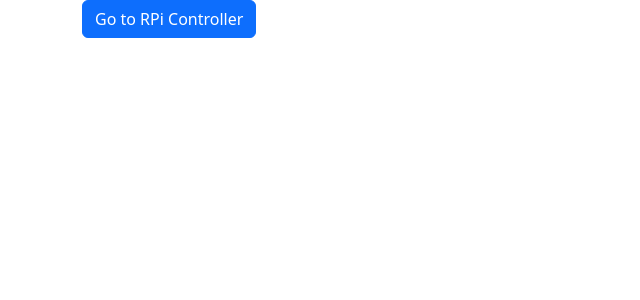
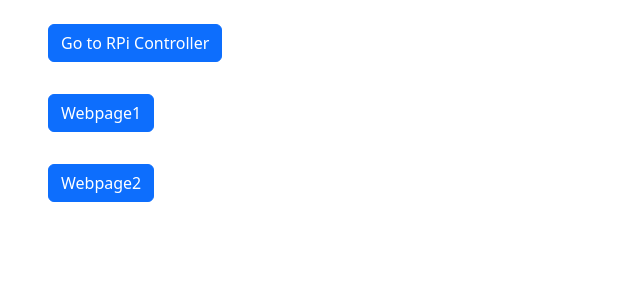
Before and after one commit to nagallegos/home_server, a Flask app: page / in a window 1280 px wide. Shown: the top 300 px of the page, without its empty margins (0-640 px from the left). Run offline with Flask 3, Linux system fonts and the light colour scheme.

Commit message:
Added webpages

```diff
--- a/Web Server/server.py
+++ b/Web Server/server.py
@@ -11,6 +11,18 @@ led1,led2,led3= 11,13,15
 @app.route('/')
 def index():
     return render_template('index.html')
+
+@app.route('/home')
+def home():
+    return render_template('index.html')
+
+@app.route('/webpage1')
+def webpage1():
+    return render_template('webpage1.html')
+
+@app.route('/webpage2')
+def webpage2():
+    return render_template('webpage2.html')
 
 @app.route('/RPi_control')
 def RPi_control():
--- a/Web Server/templates/index.html
+++ b/Web Server/templates/index.html
@@ -4,11 +4,33 @@
     <meta charset="utf-8">
     <meta name="viewport" content="width=device-width, initial-scale=1">
     <title>Home Page</title>
+    <link rel="stylesheet" href="./index.scss">
     <link href="https://cdn.jsdelivr.net/npm/bootstrap@5.3.2/dist/css/bootstrap.min.css" rel="stylesheet" integrity="sha384-T3c6CoIi6uLrA9TneNEoa7RxnatzjcDSCmG1MXxSR1GAsXEV/Dwwykc2MPK8M2HN" crossorigin="anonymous">
   </head>
   <body>
-    <div class="container">
-      <a href=\RPi_control><button type="button" class="btn btn-primary">Go to RPi Controller</button></a>
+    <div class="container text-start m-2">
+      <div class="row p-3">
+        <div class="col">
+          <div class="container">
+            <a href=\RPi_control><button type="button" class="btn btn-primary">Go to RPi Controller</button></a>
+          </div>
+        </div>
+      </div>
+      <div class="row p-3">
+        <div class="col">
+          <div class="container">
+            <a href=\webpage1><button type="button" class="btn btn-primary">Webpage1</button></a>
+          </div>
+        </div>
+      </div>
+      <div class="row p-3">
+        <div class="col">
+          <div class="container">
+            <a href=\webpage2><button type="button" class="btn btn-primary">Webpage2</button></a>
+          </div>
+        </div>
+      </div>
+    </div>
     </div>
     <script src="https://cdn.jsdelivr.net/npm/bootstrap@5.3.2/dist/js/bootstrap.bundle.min.js" integrity="sha384-C6RzsynM9kWDrMNeT87bh95OGNyZPhcTNXj1NW7RuBCsyN/o0jlpcV8Qyq46cDfL" crossorigin="anonymous"></script>
   </body>
```
Also changed, not shown: Web Server/templates/custom.scss (added, +8 -0 lines), Web Server/templates/index.scss (deleted, +0 -8 lines), Web Server/templates/webpage1.html (added, +16 -0 lines), Web Server/templates/webpage2.html (added, +16 -0 lines).
